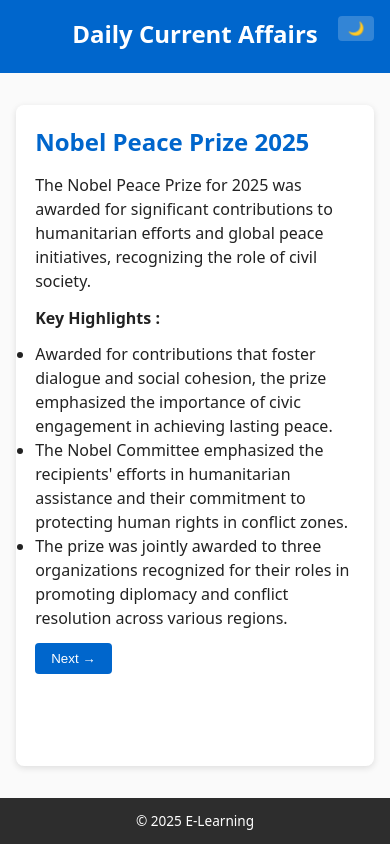
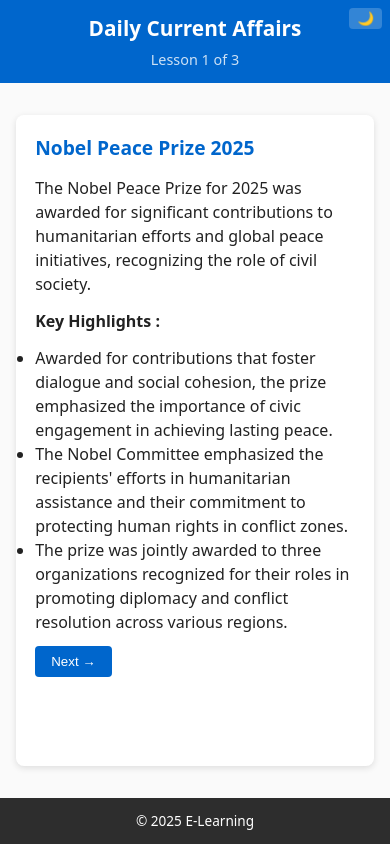
Before and after one commit to Ninja4Coding/Mini-Project, a plain HTML site: page index.html in a window 390 px wide. Drawn offline with Linux system fonts and the light colour scheme.

Commit message:
Update index.html

```diff
--- a/index.html
+++ b/index.html
@@ -2,6 +2,7 @@
 <html lang="en">
 <head>
 <meta charset="UTF-8">
+<meta name="viewport" content="width=device-width, initial-scale=1.0">
 <title>E‑Learning – Current Affairs</title>
 <style>
 /* ---------- Global reset & typography ---------- */
@@ -57,7 +58,6 @@ main{
   gap:1.5rem;
   grid-template-columns:1fr;
 }
-/* @media(min-width:480px){main{grid-template-columns:1fr 1fr}} */
 
 /* ---------- Lesson cards ---------- */
 .lesson{
@@ -108,23 +108,57 @@ footer{
 #completeOverlay .msg{
   background:#fff;padding:2rem 3rem;border-radius:12px;
   text-align:center;animation:pop .6s ease-out;
+  /* Responsive additions */
+  max-width: 90%;
+  margin: 1rem;
 }
 #completeOverlay .msg h2{
   margin:0 0 .5rem;color:var(--accent);
 }
 .msg p{color: #000;}
 
+
+/* ======================================= */
+/* ---------- Media Queries for smaller devices ---------- */
+/* ======================================= */
+
+@media (max-width: 480px) {
+    /* Adjust font sizes for mobile readability */
+    header h1 {
+        font-size: 1.3rem;
+    }
+
+    .lesson h2 {
+        font-size: 1.2rem;
+    }
+
+    /* Adjust padding in the header */
+    header {
+        padding: 0.8rem;
+    }
+
+    /* Adjust dark-mode toggle position for less crowded header */
+    #theme-toggle {
+        right: 0.5rem;
+        top: 0.5rem;
+        padding: 0.2rem 0.5rem;
+    }
+
+    /* Adjust completion message padding */
+    #completeOverlay .msg {
+        padding: 1.5rem 2rem;
+    }
+}
 </style>
 </head>
 <body>
 <header>
   <h1>Daily Current Affairs</h1>
-  <!-- <div id="progress">Lesson 1 of 3</div> -->
+  <div id="progress"></div>
   <button id="theme-toggle">🌙</button>
 </header>
 
 <main>
-  <!-- Lesson 1 – The Science -->
   <section class="lesson" id="lesson-1">
     <h2>Nobel Peace Prize 2025</h2>
     <p>The Nobel Peace Prize for 2025 was awarded for significant contributions to humanitarian efforts and global peace initiatives, recognizing the role of civil society.</p>
@@ -137,7 +171,6 @@ footer{
     <button class="nav next">Next →</button>
   </section>
 
-  <!-- Lesson 2 – Recent International Agreements -->
   <section class="lesson hidden" id="lesson-2">
     <h2>India's New Ports as Green Hydrogen Hubs</h2>
     <p>Green hydrogen is produced through the electrolysis of water using renewable energy sources, such as wind, solar, or hydroelectric power, resulting in zero carbon emissions.</p>
@@ -151,7 +184,6 @@ footer{
     <button class="nav next">Next →</button>
   </section>
 
-  <!-- Lesson 3 – What You Can Do -->
   <section class="lesson hidden" id="lesson-3">
     <h2>UK PM Keir Starmer's Visit</h2>
     <p>From October 8 to 9, 2025, UK Prime Minister Keir Starmer visited India. Key highlights included a focus on trade relations, the launch of the India-UK Fintech partnership, and plans for UK university campuses in India.</p>
@@ -169,12 +201,11 @@ footer{
   © 2025 E‑Learning
 </footer>
 
-<!-- Completion overlay -->
 <div id="completeOverlay">
   <div class="msg">
     <h2>Course Completed!</h2>
     <p>Thank you for learning about daily Current Affairs.</p>
-  </div>
+    </div>
 </div>
 
 <script>
@@ -183,11 +214,13 @@ document.addEventListener('DOMContentLoaded', () => {
   const lessons = [...document.querySelectorAll('.lesson')];
   const total = lessons.length;
   const progress = document.getElementById('progress');
+  const overlay = document.getElementById('completeOverlay'); // Get the overlay element
 
   const show = i => {
     lessons.forEach((el, idx) => el.classList.toggle('hidden', idx !== i));
     progress.textContent = `Lesson ${i+1} of ${total}`;
   };
+
 
   lessons.forEach((lesson, i) => {
     const next = lesson.querySelector('.next');
@@ -198,8 +231,19 @@ document.addEventListener('DOMContentLoaded', () => {
     if (prev) prev.onclick = () => show(i-1);
     if (finish) finish.onclick = () =>
     // show completion overlay
-    document.getElementById('completeOverlay').classList.add('show');
+    overlay.classList.add('show');
   });
+
+  // Function to close the overlay
+  const closeOverlay = () => {
+    overlay.classList.remove('show');
+  };
+  // Listener to close the overlay by clicking the backdrop
+  overlay.onclick = (e) => {
+    if (e.target === overlay) {
+      closeOverlay();
+    }
+  };
 
   show(0); // start with lesson 1
 });
```
